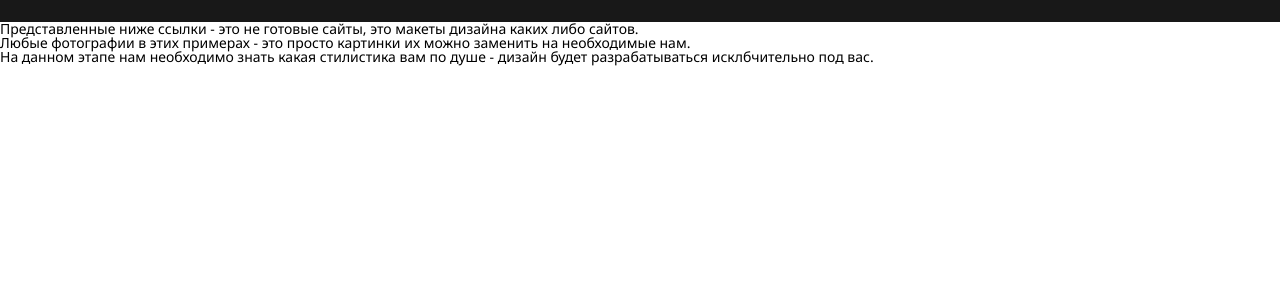
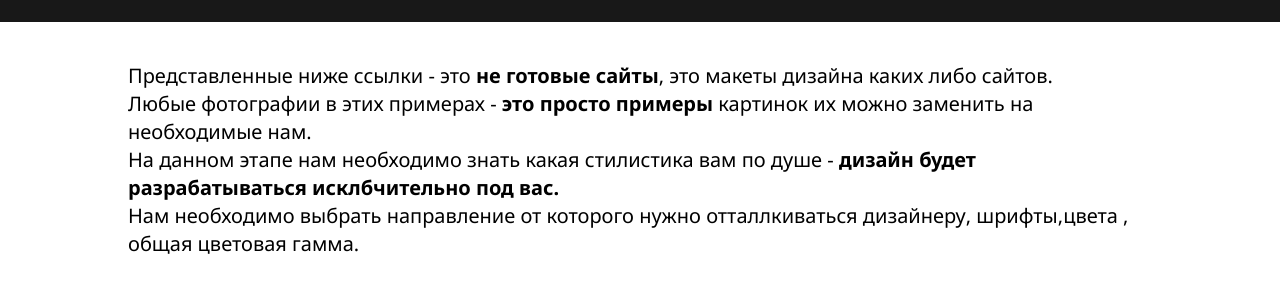
Before and after one commit to dakerdenis/architect, a plain HTML site: page index.html in a window 1280 px wide. Shown: the part 58-350 px from the top of the page. Drawn offline with Linux system fonts and the light colour scheme.

Commit message:
фввув

```diff
--- a/index.html
+++ b/index.html
@@ -25,10 +25,10 @@
         <!----------->
         <div class="main__wrapper__desc">
             <p>
-                Представленные ниже ссылки - это не готовые сайты, это макеты дизайна каких либо сайтов. <br>
-                Любые фотографии в этих примерах  - это просто картинки их можно заменить на необходимые нам. <br>
-                На данном этапе нам необходимо знать какая стилистика вам по душе - дизайн будет разрабатываться исклбчительно под вас.  <br>
-
+                Представленные ниже ссылки - это <span>не готовые сайты</span>, это макеты дизайна каких либо сайтов. <br>
+                Любые фотографии в этих примерах  - <span>это просто примеры</span> картинок их можно заменить на необходимые нам. <br>
+                На данном этапе нам необходимо знать какая стилистика вам по душе - <span>дизайн будет разрабатываться исклбчительно под вас.</span>  <br>
+                Нам необходимо выбрать направление от которого нужно отталлкиваться дизайнеру, шрифты,цвета , общая цветовая гамма.
 
 
             </p>
--- a/style.css
+++ b/style.css
@@ -122,6 +122,14 @@
     font-weight: 800;
   }
   .main__wrapper__desc {
+    width: 80%;
+    margin: 0 auto;
+    margin-top: 40px;
+    font-size: 20px;
+    line-height: 28px;
+  }
+  .main__wrapper__desc span {
+    font-weight: 700;
   }
   .main__wrapper__links {
   }
```
